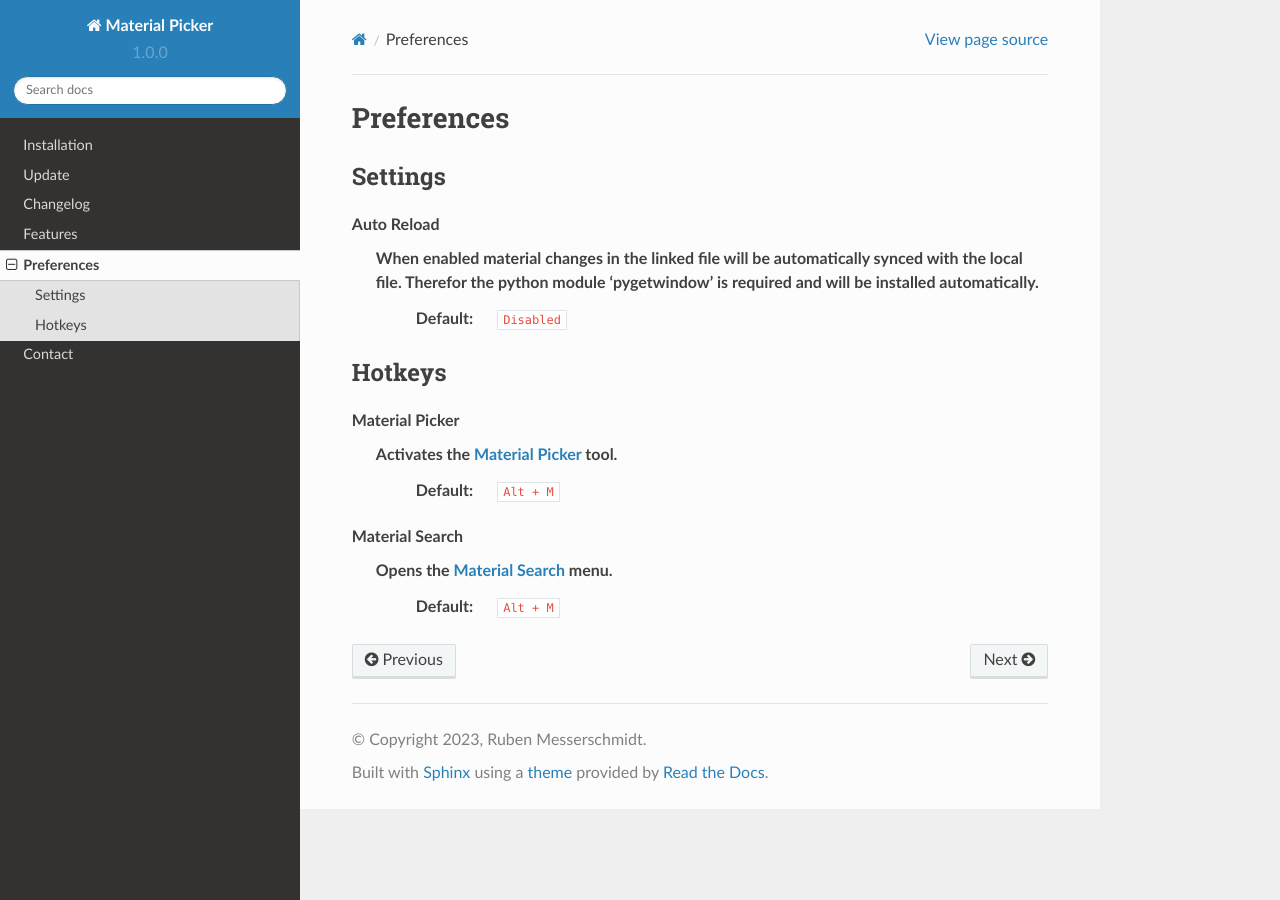
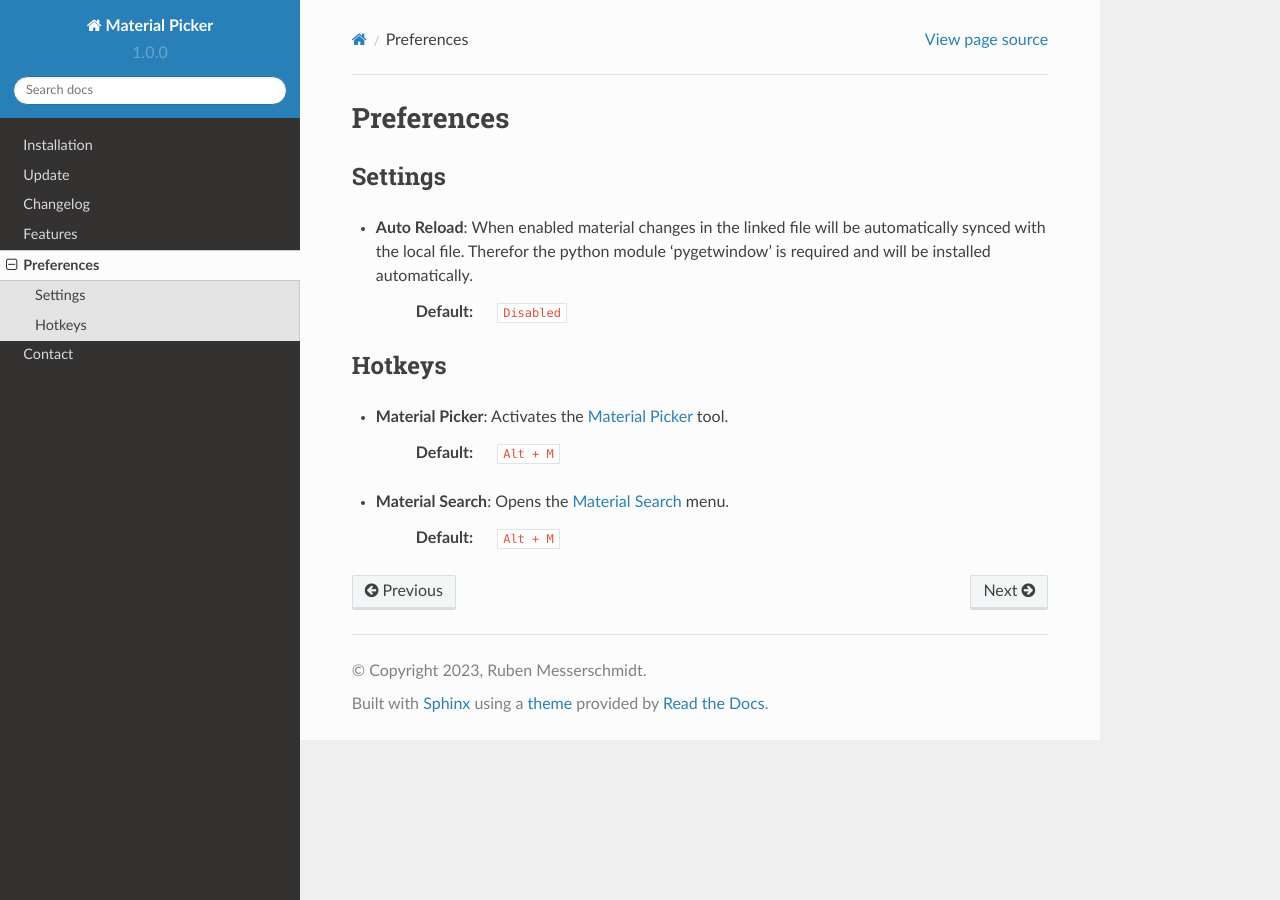
Before and after one commit to rubenmesserschmidt/Material-Picker_docs, a Sphinx documentation site: the page built from docs/source/preferences.rst, in a window 1280 px wide. Built offline with Sphinx 7.4.7 and the Read the Docs theme 2.0.0, drawn with Linux system fonts in a browser that asks for light colours.

Commit message:
update 1.2.0

```diff
--- a/docs/source/preferences.rst
+++ b/docs/source/preferences.rst
@@ -6,18 +6,19 @@ Preferences
 Settings
 ********
 
-**Auto Reload**
- When enabled material changes in the linked file will be automatically synced with the local file. Therefor the python module 'pygetwindow' is required and will be installed automatically.
-  :Default: ``Disabled``
+* **Auto Reload**: When enabled material changes in the linked file will be automatically synced with the local file. Therefor the python module 'pygetwindow' is required and will be installed automatically.
+
+   :Default: ``Disabled``
+
 
 *******
 Hotkeys
 *******
 
-**Material Picker**
- Activates the :ref:`Material Picker <Material Picker Feature>` tool.
-  :Default: ``Alt + M``
+* **Material Picker**: Activates the :ref:`Material Picker <Material Picker Feature>` tool.
 
-**Material Search**
- Opens the :ref:`Material Search` menu.
-  :Default: ``Alt + M``
+   :Default: ``Alt + M``
+
+* **Material Search**: Opens the :ref:`Material Search` menu.
+
+   :Default: ``Alt + M``
```
